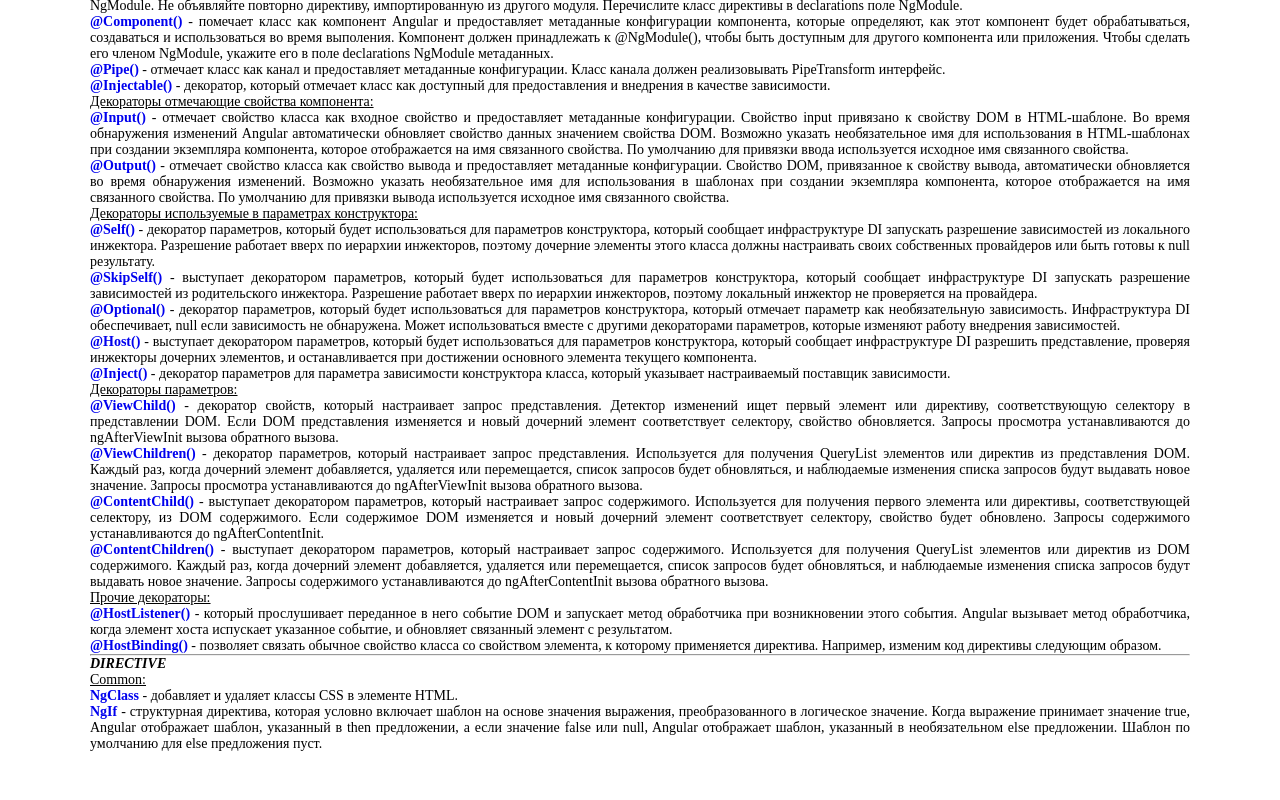
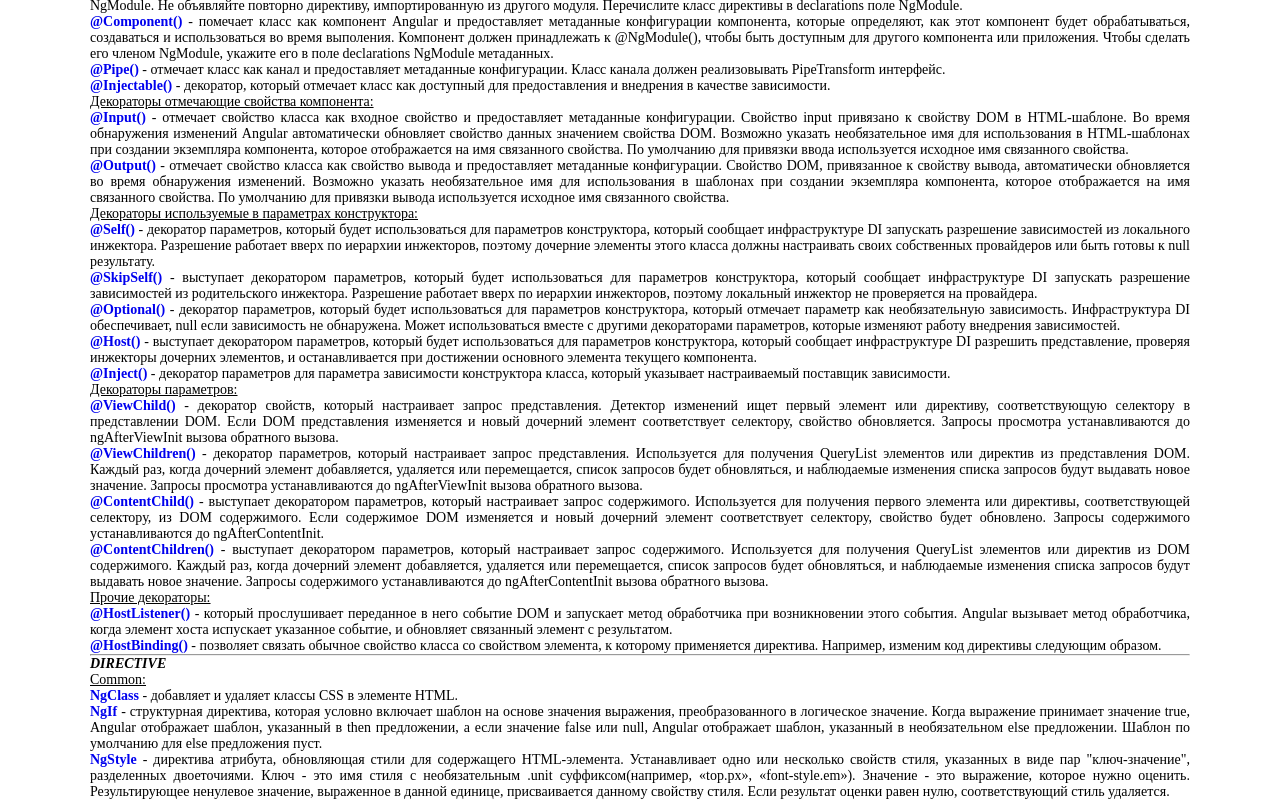
Before and after one commit to ArtemKashirin/API, an Angular app: page / in a window 1280 px wide. Shown: the part 550-1350 px from the top of the page. Before the commit the page ends 1302 px from the top, so only its background shows below. Built offline with nearby package versions, Linux system fonts and the light colour scheme.

Commit message:
DIRECTIVE: NgStyle

```diff
--- a/src/app/app.component.html
+++ b/src/app/app.component.html
@@ -45,3 +45,4 @@
 <p><u>Common:</u></p>
 <app-ng-class></app-ng-class>
 <app-ng-if></app-ng-if>
+<app-ng-style></app-ng-style>
--- a/src/app/app.module.ts
+++ b/src/app/app.module.ts
@@ -42,6 +42,7 @@
 import { InjectableComponent } from './decorator/injectable/injectable.component';
 import { NgClassComponent } from './directive/ng-class/ng-class.component';
 import { NgIfComponent } from './directive/ng-if/ng-if.component';
+import { NgStyleComponent } from './directive/ng-style/ng-style.component';
 
 
 @NgModule({
@@ -86,6 +87,7 @@
     InjectableComponent,
     NgClassComponent,
     NgIfComponent,
+    NgStyleComponent,
   ],
   imports: [
     BrowserModule,
--- /dev/null
+++ b/src/app/directive/ng-style/ng-style.component.html
@@ -0,0 +1,11 @@
+<p><b><a [href] = "this.NgStyle">NgStyle</a></b> - директива атрибута, обновляющая стили для содержащего HTML-элемента. Устанавливает
+  одно или несколько свойств стиля, указанных в виде пар "ключ-значение", разделенных двоеточиями. Ключ - это имя стиля с необязательным
+  .unit суффиксом(например, «top.px», «font-style.em»). Значение - это выражение, которое нужно оценить. Результирующее ненулевое
+  значение, выраженное в данной единице, присваивается данному свойству стиля. Если результат оценки равен нулю, соответствующий стиль
+  удаляется.</p>
+
+<!--<div>-->
+<!--  <p [ngStyle]="{'color': this.color}">Установливает стиль из выражения.</p>-->
+<!--  <p [ngStyle]="{'max-width.px': this.size}">Установливает ширину элемента равной значению пикселя из выражения.</p>-->
+<!--  <p [ngStyle]="this.exp">Установливает набор значений стиля из выражения.</p>-->
+<!--</div>-->
--- /dev/null
+++ b/src/app/directive/ng-style/ng-style.component.ts
@@ -0,0 +1,23 @@
+import {Component, OnInit} from '@angular/core';
+
+@Component({
+  selector: 'app-ng-style',
+  templateUrl: './ng-style.component.html',
+  styleUrls: ['./ng-style.component.scss']
+})
+export class NgStyleComponent implements OnInit {
+  public NgStyle: string = 'https://angular.io/api/common/NgStyle';
+  public color: string = 'green';
+  public size: number = 500;
+  public exp = {
+    'font-style': 'italic',
+    'font-size': '30px'
+  }
+
+  constructor() {
+  }
+
+  ngOnInit(): void {
+  }
+
+}
```
Also changed, not shown: src/app/directive/ng-style/ng-style.component.scss (added).
